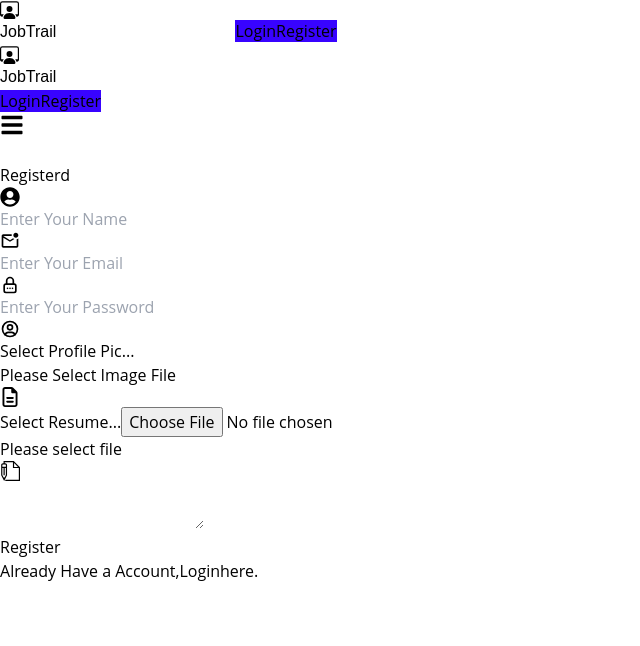
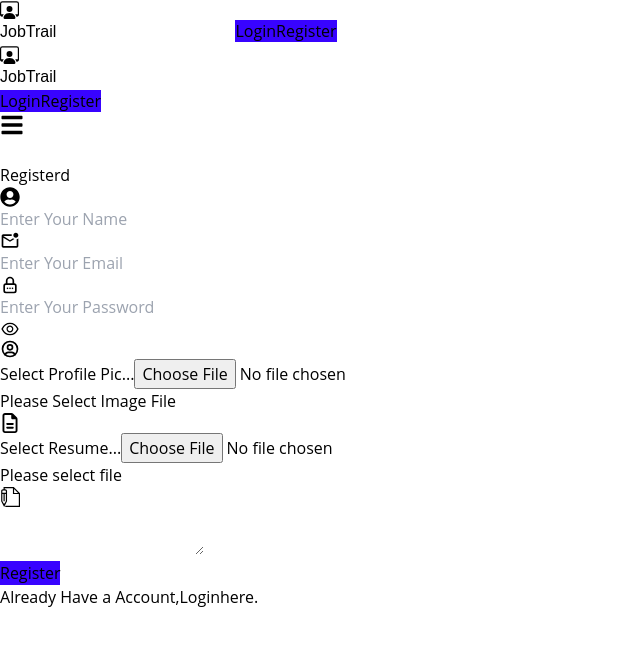
Before and after one commit to c0de-Adarsh/MERN-JOB-WEBSITE, a React (Vite) app in the folder Frontend/: page /register in a window 1280 px wide. Shown: the top 646 px of the page, without its empty margins (0-640 px from the left). Built offline with nearby package versions, Linux system fonts and the light colour scheme.

Commit message:
hook api with redux

```diff
--- a/Frontend/src/Actions/UserAction.jsx
+++ b/Frontend/src/Actions/UserAction.jsx
@@ -1,13 +1,14 @@
 import { registerFail, registerRequest, registerSuccess } from "../Slice/UserSlice"
 import axios from 'axios'
 import { toast } from 'react-toastify'
-const registerUser = (userData) =>async(dispatch) => {
+import API from "../Utils/Index"
+export const registerUser = (userData) =>async(dispatch) => {
 
     try {
 
         dispatch(registerRequest())
 
-        const {data} = await axios.post('http://localhost:5000/signup',userData);
+        const {data} = await axios.post(`${API}/signup`,userData);
 
         dispatch(registerSuccess())
         localStorage.setItem('UserToken',data.token)
--- a/Frontend/src/App.jsx
+++ b/Frontend/src/App.jsx
@@ -6,6 +6,7 @@ import NavBar from './Components/NavBar'
 import Register from './Pages/Register'
 import Login from './Pages/Login'
 import About from './Pages/About'
+import Home from './Pages/Home';
 
 const App = () => {
   return (
@@ -13,6 +14,7 @@ const App = () => {
     <BrowserRouter>
     <NavBar/>
     <Routes>
+      <Route exact path='/' element={<Home/>}/>
       <Route path='/register' element={<Register/>}/>
       <Route path='/login' element={<Login />}/>
       <Route path='/about' element={<About/>}/>
--- /dev/null
+++ b/Frontend/src/Pages/Home.jsx
@@ -0,0 +1,9 @@
+import React from 'react'
+
+const Home = () => {
+  return (
+    <div>Home</div>
+  )
+}
+
+export default Home
--- a/Frontend/src/Pages/Register.jsx
+++ b/Frontend/src/Pages/Register.jsx
@@ -1,13 +1,94 @@
-import React from 'react'
+import React, { useEffect, useState } from 'react'
 import Metadata from '../Components/Metadata'
 import { FaUserCircle } from 'react-icons/fa'
 import { MdOutlineMarkEmailUnread } from 'react-icons/md'
-import { TbLockPassword, TbUserCircle } from "react-icons/tb";
+import { TbLoader2, TbLockPassword, TbUserCircle } from "react-icons/tb";
+ import { AiOutlineEye  } from 'react-icons/ai'
 import { FaRegFileLines } from "react-icons/fa6";
 import { TfiWrite } from "react-icons/tfi";
-import {Link} from 'react-router-dom'
+import {Link, useNavigate} from 'react-router-dom'
+import {useDispatch, useSelector} from 'react-redux'
+import { registerUser } from '../Actions/UserAction';
+const Register = () => {
 
-const Register = () => {
+  const {loading , isLogin} = useSelector(state => state.user)
+
+
+   const disptach = useDispatch()
+    const navigate = useNavigate()
+
+   const [eyeToggle , setEyeToggle] = useState('')
+   const [name , setName] = useState('')
+   const [email , setEmail] = useState('')
+   const [password , setPassword] = useState('')
+   const [skills , setSkills] = useState('')
+   const [avatar , setAvatar] = useState('')
+   const [avatarName , setAvatarName] = useState('')
+   const [resume , setResume] = useState('')
+   const [resumeName , setResumeName] = useState('')
+
+
+
+     const avatarChange = (e) =>{
+
+      if(e.target.name === 'avatar'){
+        const reader = new FileReader()
+        reader.onload = () =>{
+          if(reader.readyState === 2){
+            setAvatar(reader.result);
+            setAvatarName(e.target.files[0].name)
+          }
+        }
+
+        reader.readAsDataURL(e.target.files[0])
+      }
+     }
+
+     const resumeHandler = (e) =>{
+       if(e.target.name === 'resume'){
+        const reader = new FileReader()
+        reader.onload = () =>{
+          if(reader.readyState === 2){
+            setResume(reader.result)
+            setResumeName(e.target.files[0].name)
+          }
+        }
+        reader.readAsDataURL(e.target.files[0])
+       }
+     }
+
+     const registerHandler = (e) =>{
+      e.preventDefault()
+
+      const skillsArray = skills.split(',')
+
+      const data = {
+       name,
+       email,
+       password,
+       avatar,
+       resume,
+       skills:skillsArray
+      }
+
+      disptach(registerUser(data))
+
+      setName('')
+      setEmail('')
+      setPassword('')
+      setAvatar('')
+      setAvatarName('')
+      setResume('')
+      setResumeName('')
+      setSkills('')
+
+    }
+
+    useEffect(()=>{
+      if(isLogin){
+         navigate('/')
+      }
+    },[isLogin])
   return (
    <>
    <Metadata title='register' />
@@ -15,7 +96,7 @@ const Register = () => {
 
      <div className='flex justify-center w-full items-start pt-6'>
 
-      <form action="" className='flex flex-col md:w-1/3 shadow-2xl  rounded-md w-full md:mx-0 mx-8'>
+      <form action="" onSubmit={registerHandler} className='flex flex-col md:w-1/3 shadow-2xl  rounded-md w-full md:mx-0 mx-8'>
 
         <div className='md:px-10 px-2 pt-4 pb-20 w-full flex flex-col gap-4'>
           <div className='text-center'>
@@ -25,22 +106,22 @@ const Register = () => {
           {/* name input */}
           <div className='bg-white flex justify-center items-center'>
             <div className='text-gray-700 px-2'><FaUserCircle size={20} /></div>
-            <input type="text" placeholder='Enter Your Name' className='outline-none w-full text-black px-1 pr-3 py-2' required />
+            <input onChange={(e)=> setName(e.target.value)} type="text" placeholder='Enter Your Name' className='outline-none w-full text-black px-1 pr-3 py-2' required />
           </div>
 
           {/* mail input */}
           <div className='bg-white flex justify-center items-center'>
             <div className='text-gray-700 px-2'><MdOutlineMarkEmailUnread size={20}/></div>
-            <input type="email" required placeholder='Enter Your Email' className='outline-none w-full text-black px-1 pr-3 py-2' />
+            <input type="email" onChange={(e)=> setEmail(e.target.value)} required placeholder='Enter Your Email' className='outline-none w-full text-black px-1 pr-3 py-2' />
           </div>
 
 
            {/* password */}
           <div className='bg-white flex justify-center items-center'>
             <div className='text-gray-700 px-2'><TbLockPassword size={20}/></div>
-            <input type="password" required placeholder='Enter Your Password' className='outline-none w-full text-black px-1 py-2 pr-3'/>
-            <div>
-
+            <input type="password" onChange={(e)=> setPassword(e.target.value)} required placeholder='Enter Your Password' className='outline-none w-full text-black px-1 py-2 pr-3'/>
+            <div className='text-gray-600 px-2 cursor-pointer'>
+            <AiOutlineEye size={20} />
             </div>
           </div>
 
@@ -48,10 +129,18 @@ const Register = () => {
           <div >
             <div className='bg-white flex justify-center items-center'>
             <div className='text-gray-600 px-2'>
-            <TbUserCircle size={20}/>
+              {
+                avatar.length === 0 ? <TbUserCircle size={20}/> : <img src={avatar} className='w-[3em] h-[2.5em]' alt="" />
+              }
+
             </div>
 
-            <label htmlFor="" className='w-full outline-none cursor-pointer  text-black px-1 pr-3 py-2'><span className='text-gray-500 font-medium'>Select Profile Pic...</span></label>
+            <label htmlFor="avatar" className='w-full outline-none cursor-pointer  text-black px-1 pr-3 py-2'>
+              {
+                avatar.length === 0 ? <span className='text-gray-500 font-medium'>Select Profile Pic...</span> : avatarName
+              }
+              </label>
+              <input required accept='image/*' onChange={avatarChange} id='avatar' name='avatar' type="file" className='w-full outline-none hidden text-black px-1 pr-3 py-2'/>
             </div>
             <p className=' text-white text-xs'>Please Select Image File</p>
           </div>
@@ -63,8 +152,12 @@ const Register = () => {
               <div className='text-gray-600 px-2'>
               <FaRegFileLines size={20}/>
               </div>
-              <label htmlFor="" className='w-full outline-none cursor-pointer text-black px-1 pr-3 py-2'><span className='text-gray-500 cursor-pointer font-medium'>Select Resume...</span></label>
-              <input type="file" placeholder='Resume' accept='image/*' className='hidden outline-none hidden w-full text-black px-1 pr-3 py-2' />
+              <label htmlFor="resume" className='w-full outline-none cursor-pointer text-black px-1 pr-3 py-2'>
+                {
+                  resume.length === 0 ? <span className='text-gray-500 cursor-pointer font-medium'>Select Resume...</span> : resumeName
+                }
+                </label>
+              <input required type="file" onChange={resumeHandler} placeholder='Resume' id='resume' name='resume' accept='image/*' className=' outline-none hidden w-full text-black px-1 pr-3 py-2' />
             </div>
             <p className=' text-white text-xs'>Please select file</p>
           </div>
@@ -81,7 +174,10 @@ const Register = () => {
 
           {/* button */}
           <div>
-            <button className='bg-blue-700 py-2 w-full'>Register</button>
+            <button disabled={loading} className='blueCol flex justify-center items-center px-8 w-full py-2 font-semibold'>
+
+              {loading ? <TbLoader2 size={24} className='animate-spin' /> : 'Register'}
+            </button>
           </div>
 
           <div className='text-center text-sm pt-2'>
--- a/Frontend/src/Store.jsx
+++ b/Frontend/src/Store.jsx
@@ -1,9 +1,10 @@
 
 import {configureStore} from '@reduxjs/toolkit'
+import userReducer from './Slice/UserSlice'
 
 
 export const store = configureStore({
     reducer:{
-
+       user:userReducer
     }
 })
```
Also changed, not shown: 1 other file (tests, documents, lock files or other folders).
